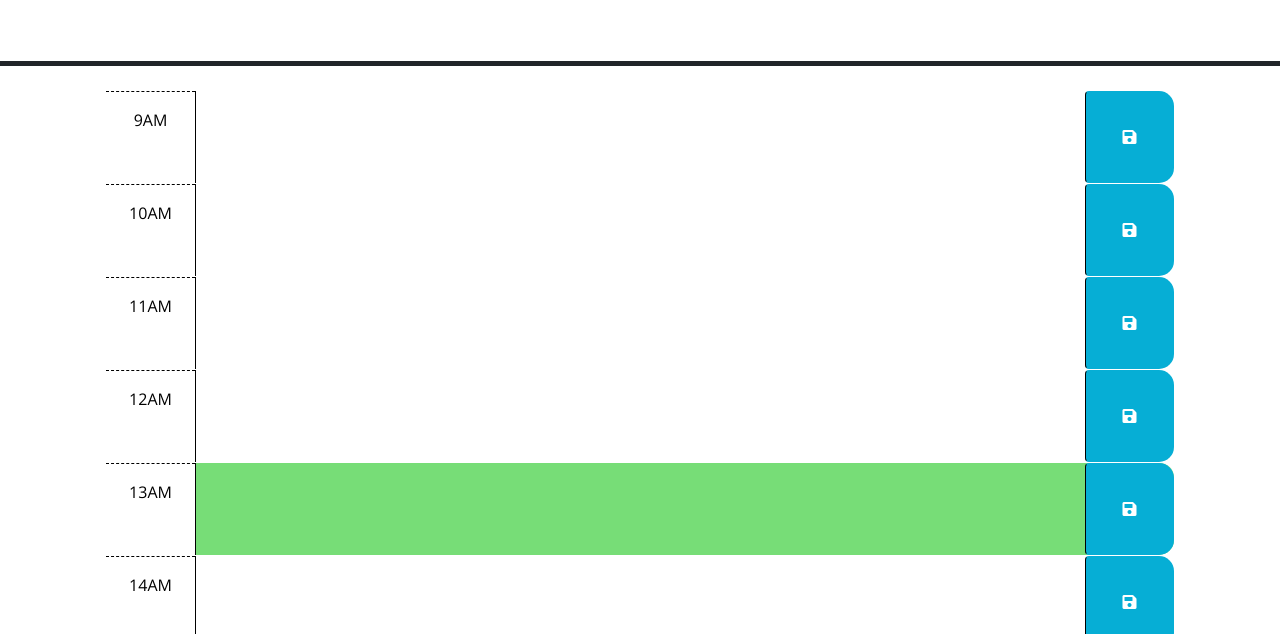
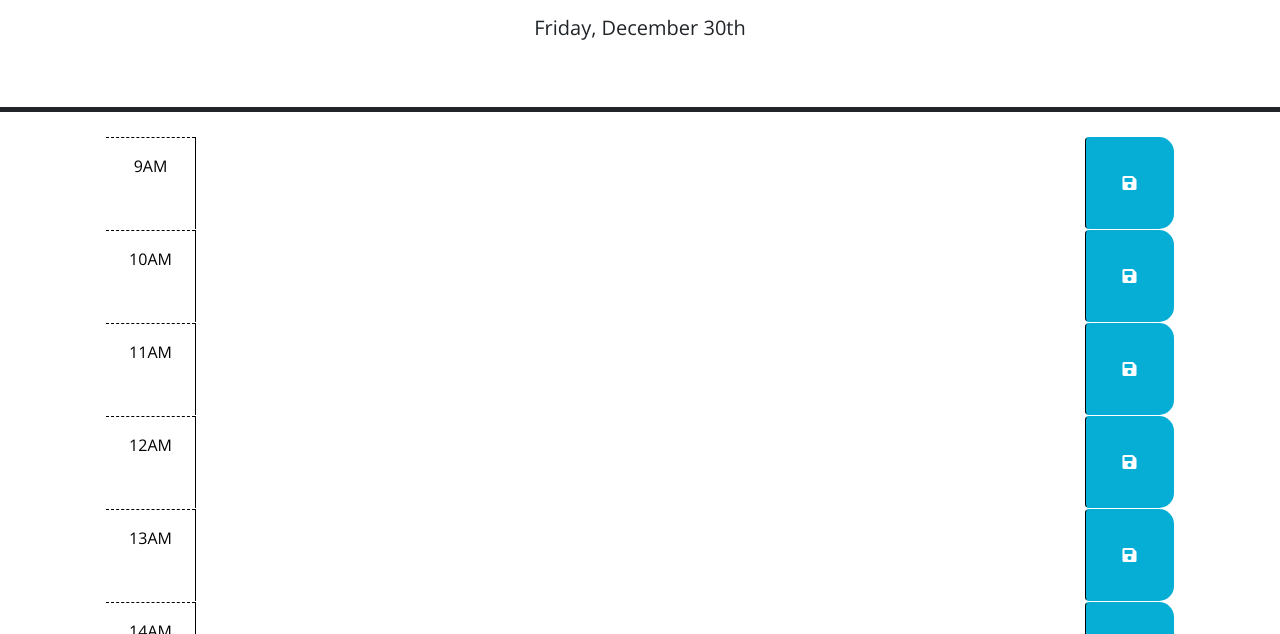
Before and after one commit to NewDev2298/work-day-scheduler-redo, a plain HTML site: page index.html in a window 1280 px wide. Shown: the part 166-800 px from the top of the page. Drawn offline with nearby package versions, Linux system fonts and the light colour scheme.

Commit message:
fixed date functionality in javascript

```diff
--- a/assets/script.js
+++ b/assets/script.js
@@ -2,7 +2,8 @@
 // the code isn't run until the browser has finished rendering all the elements
 // in the html.
 $(function () {
-    var currTime = dayjs();
+    var currTime = dayjs().hour();
+    console.log(currTime);
   // TODO: Add a listener for click events on the save button. This code should
   // use the id in the containing time-block as a key to save the user input in
   // local storage. HINT: What does `this` reference in the click listener
@@ -29,4 +30,4 @@ $(function () {
 
 });
 
-$(".#currentDay").text(dayjs().format("dddd, MMMM,Do"));
+$("#currentDay").text(dayjs().format("dddd, MMMM Do"));
--- a/index.html
+++ b/index.html
@@ -63,7 +63,7 @@
         <i class="fas fa-save" aria-hidden="true"></i>
       </button>
     </div>
-    <div id="13" class="row time-block future">
+    <div id="13" class="row time-block ">
       <div class="col-2 col-md-1 hour text-center py-3">13AM</div>
       <textarea class="col-8 col-md-10 description" rows="3"> </textarea>
       <button class="btn saveBtn col-2 col-md-1" aria-label="save">
```
